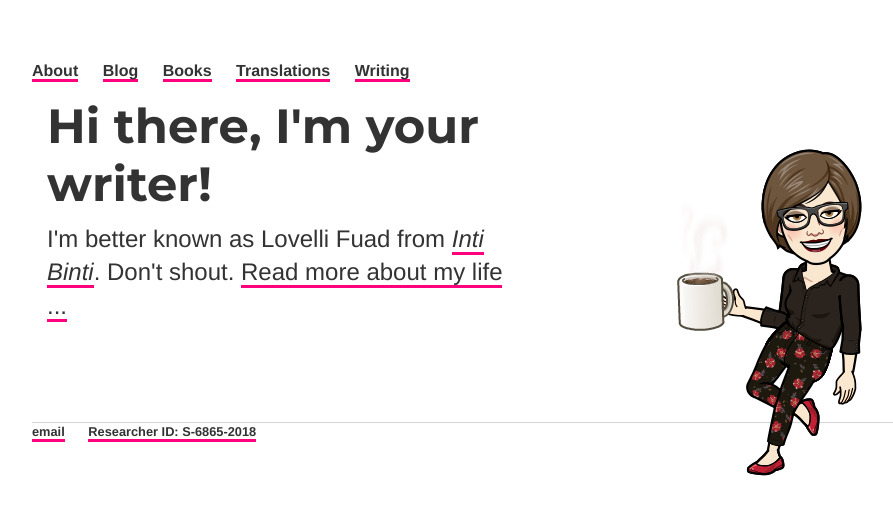
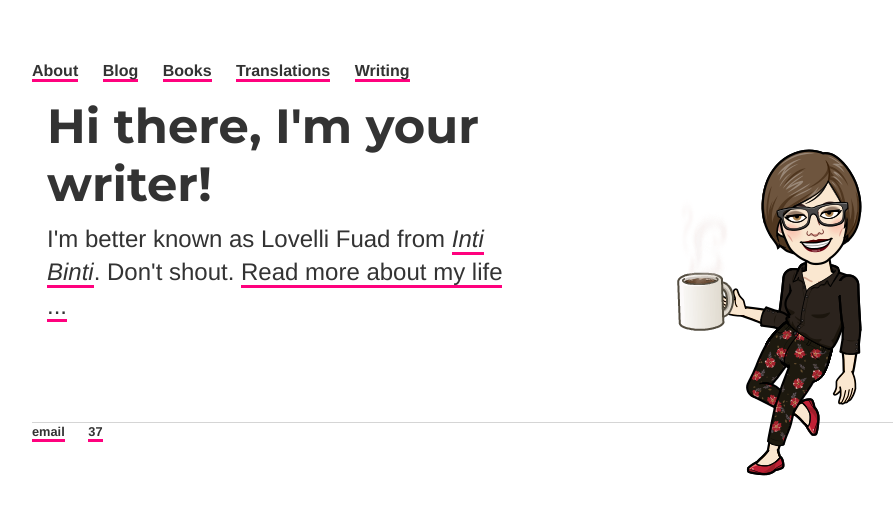
Before and after one commit to ariesti/ariesti.github.io, a Jekyll site: the page built from index.html, in a window 1280 px wide. Shown: the top 515 px of the page, without its empty margins (160-1053 px from the left). Built offline with Jekyll 4.4.1, drawn with Linux system fonts in a browser that asks for light colours.

Commit message:
Update default.html

```diff
--- a/_layouts/default.html
+++ b/_layouts/default.html
@@ -36,7 +36,7 @@
 			<footer>
 	    		<ul>
 	        		<li><a href="mailto:lovelliariesti@gmail.com">email</a></li>
-				<li><a href="#">Researcher ID: S-6865-2018</a></li>
+				<li><a href="https://ariesti.github.io/">37</a></li>
 				</ul>
 			</footer>
 		</body>
```
